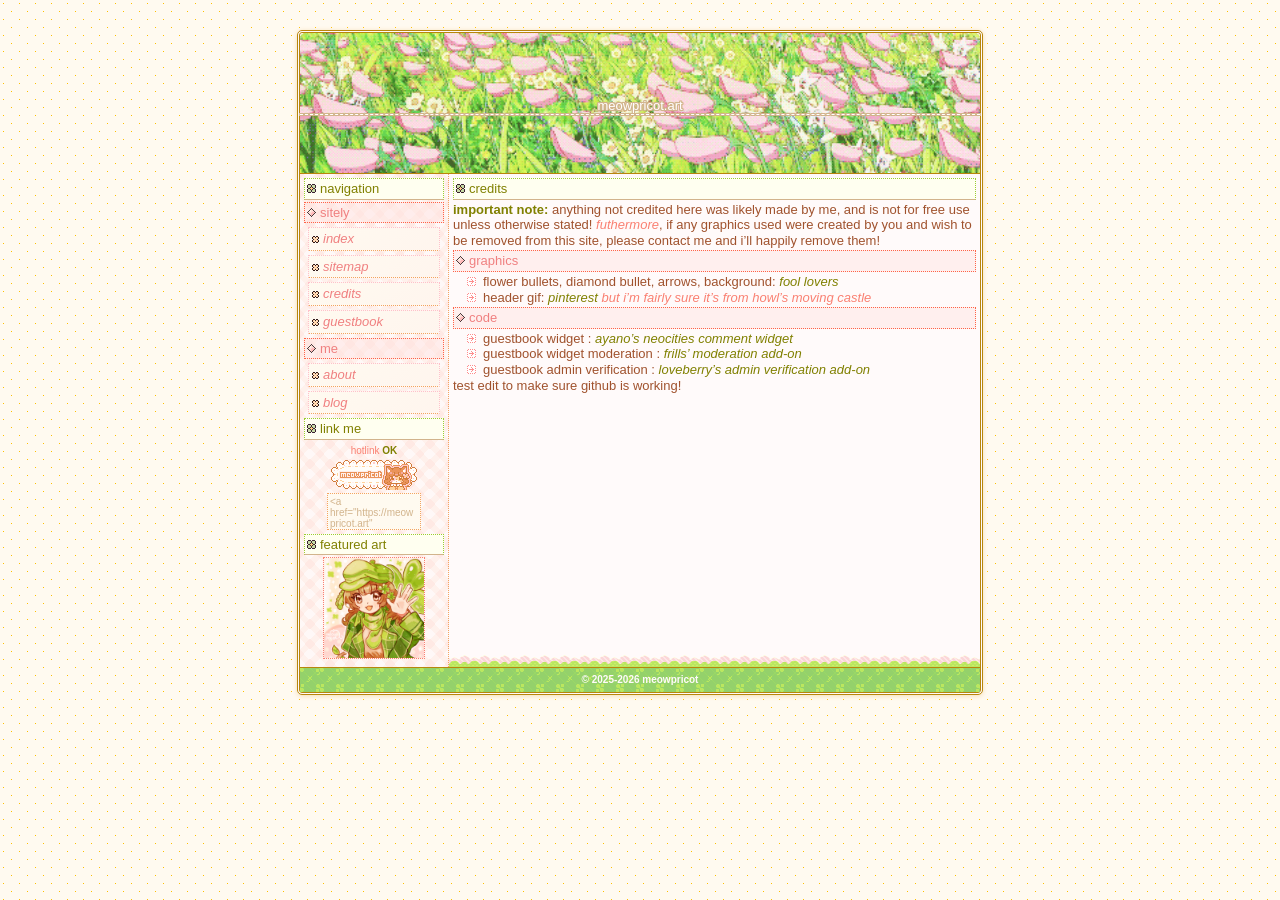
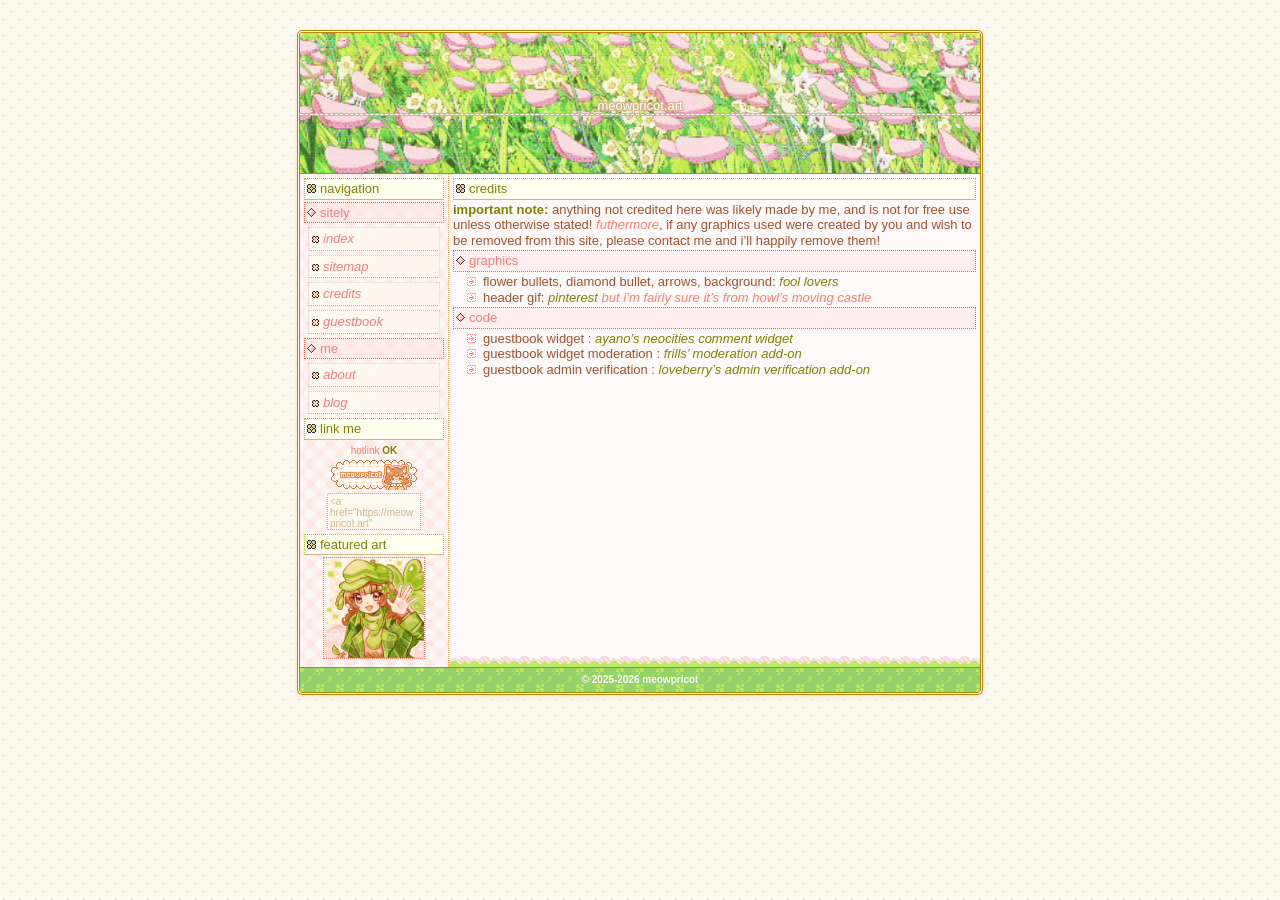
Before and after one commit to meowpricot/meowpricot.art, a Jekyll site: the page built from credits.md, in a window 1280 px wide. Built offline with Jekyll 4.4.1, drawn with Linux system fonts in a browser that asks for light colours.

Commit message:
remove test edit from credits page

```diff
--- a/credits.md
+++ b/credits.md
@@ -13,5 +13,3 @@ title: credits
 - guestbook widget : [ayano's neocities comment widget](https://virtualobserver.moe/ayano/comment-widget)
 - guestbook widget moderation : [frills’ moderation add-on](https://frills.dev/blog/231023-add-moderation-to-comment-widget/)
 - guestbook admin verification : [loveberry’s admin verification add-on](https://loveberry.nekoweb.org/resources/snippets/guide/admin/)
-
-test edit to make sure github is working!
```
